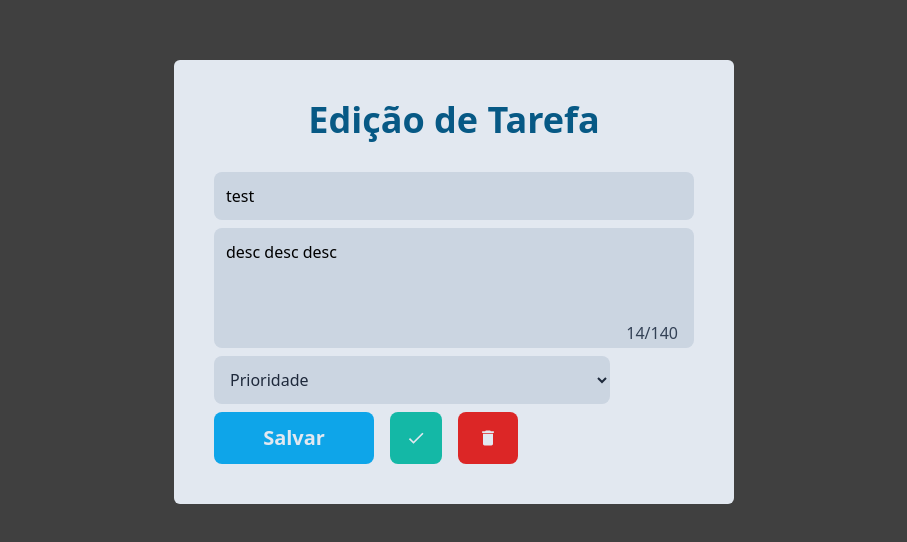
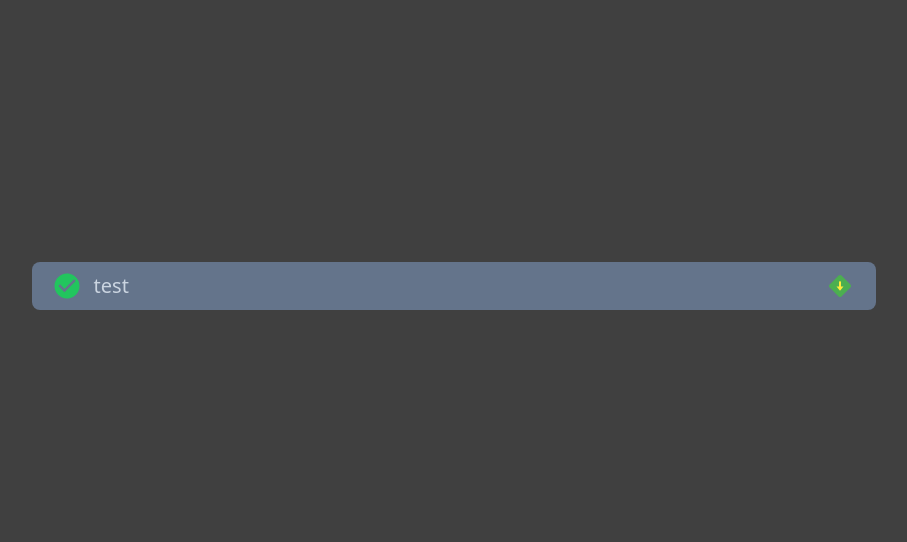
Before and after one commit to jvlp/todo-app, a React (Vite) app in the folder frontend/: page / in a window 1280 px wide. Shown: the part 118-660 px from the top of the page, without its empty margins (186-1093 px from the left). Built offline with nearby package versions, Linux system fonts and the light colour scheme.

Commit message:
add TodoItem component

```diff
--- a/frontend/src/App.jsx
+++ b/frontend/src/App.jsx
@@ -1,9 +1,11 @@
 import CreateTask from "./Pages/CreateTask";
 import EditTask from "./Pages/EditTask";
+import TodoItem from "./Components/TodoItem";
 const mockTask = {
   id: 7,
   name: "test",
-  desc: "desc desc desc",
+  status: true,
+  desc: "desc desc desc desc desc desc desc desc desc desc desc desc desc desc desc desc desc desc desc desc desc desc desc desc desc desc desc desc desc desc desc desc desc desc desc desc desc desc desc",
   prio: 1,
 };
 
@@ -11,7 +13,8 @@ function App() {
   return (
     <div className="flex min-h-screen items-center justify-center bg-neutral-700">
       {/* <CreateTask /> */}
-      <EditTask props={mockTask} />
+      {/* <EditTask props={mockTask} /> */}
+      <TodoItem props={mockTask} />
     </div>
   );
 }
--- /dev/null
+++ b/frontend/src/Components/TodoItem.jsx
@@ -0,0 +1,28 @@
+import { useState } from "react";
+
+import TodoItemTop from "./TodoItemTop";
+import TodoItemBottom from "./TodoItemBottom";
+
+function TodoItem(props) {
+  const { status, name, priority, desc } = props.props;
+  const [isExpanded, setIsExpanded] = useState(false);
+
+  return (
+    <div
+      className="mt-2 flex w-[99vw] flex-col items-center"
+      onClick={(_) => {
+        setIsExpanded((current) => !current);
+      }}
+    >
+      <TodoItemTop
+        status={status}
+        name={name}
+        isExpanded={isExpanded}
+        priority={priority}
+      />
+      {isExpanded && <TodoItemBottom desc={desc} />}
+    </div>
+  );
+}
+
+export default TodoItem;
--- /dev/null
+++ b/frontend/src/Components/TodoItemBottom.jsx
@@ -0,0 +1,22 @@
+import { MdCheck, MdEdit, MdDelete } from "react-icons/md";
+
+function TodoItemBottom({ desc }) {
+  return (
+    <div className="flex h-fit min-h-[50px] w-2/3 items-center rounded-b-lg bg-slate-300">
+      <div className="mt-2 flex w-full justify-end px-4 pb-3 pt-2">
+        <div className="px-2/3 w-[80%]">{desc}</div>
+        <button className="ml-auto rounded-lg bg-teal-500 p-3 text-xl font-bold text-slate-200">
+          <MdCheck />
+        </button>
+        <button className="mx-4 rounded-lg bg-sky-500 p-3 text-xl font-bold text-slate-200">
+          <MdEdit />
+        </button>
+        <button className="rounded-lg bg-red-600 p-3 text-xl font-bold text-slate-200">
+          <MdDelete />
+        </button>
+      </div>
+    </div>
+  );
+}
+
+export default TodoItemBottom;
--- /dev/null
+++ b/frontend/src/Components/TodoItemTop.jsx
@@ -0,0 +1,28 @@
+import { MdCheckCircle, MdRadioButtonUnchecked } from "react-icons/md";
+import PriorityIcon from "./PriorityIcon";
+
+function TodoItemTop({ status, name, isExpanded, priority }) {
+  return (
+    <div
+      className={
+        "flex h-12 w-2/3 items-center rounded-t-lg bg-slate-500 px-2" +
+        `${isExpanded ? "" : " rounded-b-lg"}`
+      }
+    >
+      <div
+        className={
+          "p-3 text-3xl font-bold" +
+          `${status ? " text-green-500" : " text-slate-200"}`
+        }
+      >
+        {status ? <MdCheckCircle /> : <MdRadioButtonUnchecked />}
+      </div>
+
+      <div className="text-xl text-slate-300">{name}</div>
+
+      <PriorityIcon priority={priority} />
+    </div>
+  );
+}
+
+export default TodoItemTop;
```
